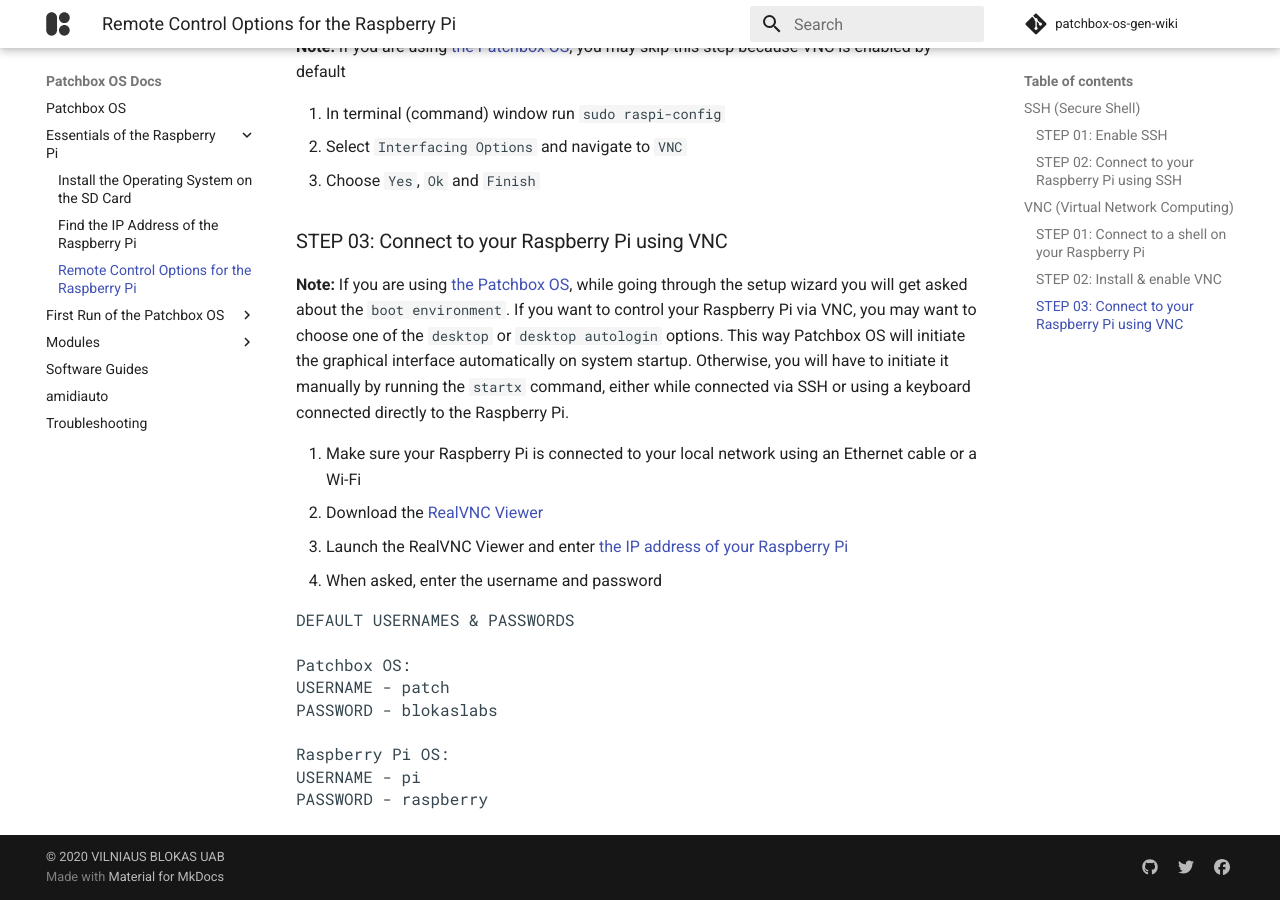
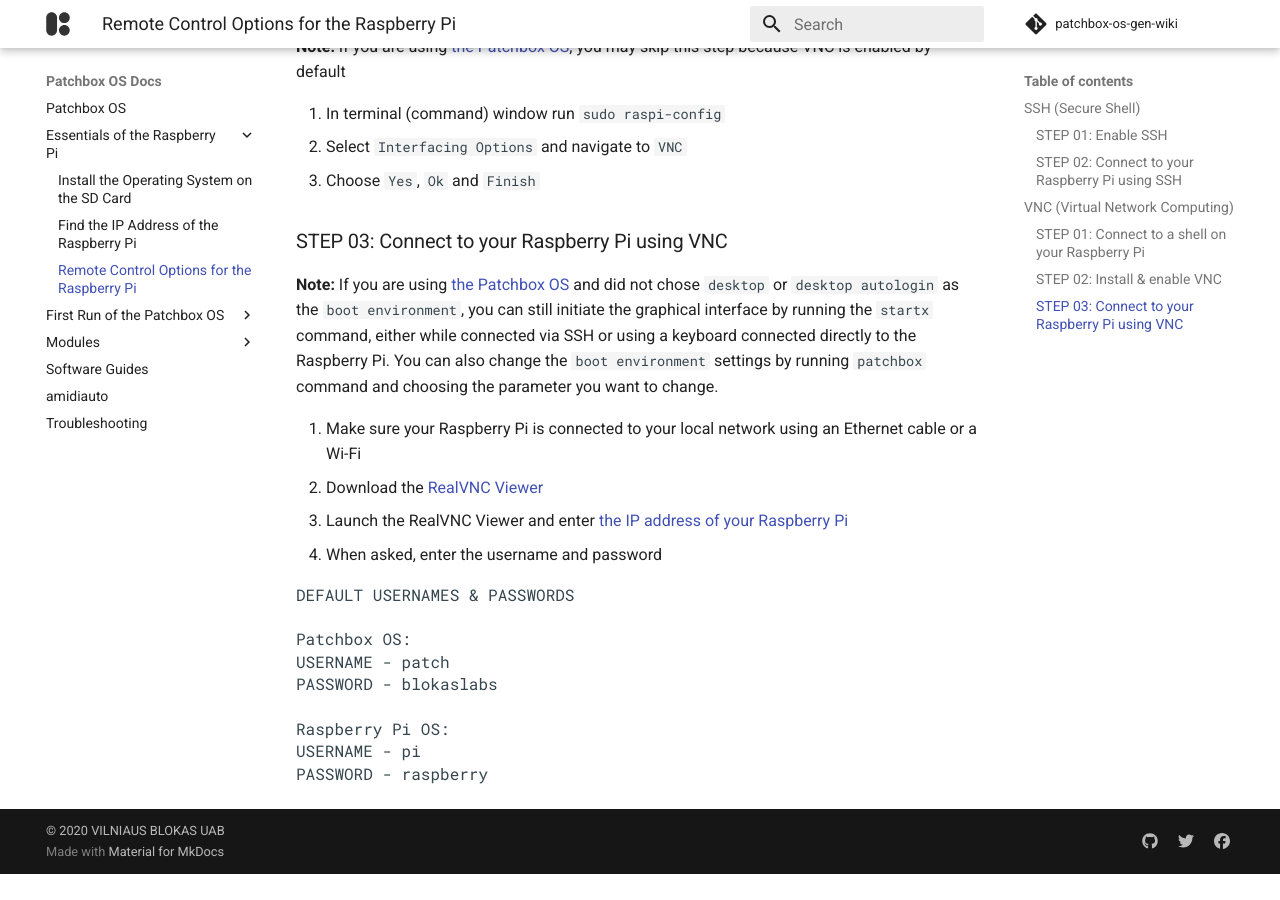
Before and after one commit to BlokasLabs/patchbox-os-docs, an MkDocs documentation site: the page built from docs/RemoteControl.md, in a window 1280 px wide and 900 px high, scrolled down 2262 px. Built offline with MkDocs 1.6.1 and Material for MkDocs 9.7.7, drawn with Linux system fonts in a browser that asks for light colours; comment, search, counter and statistics services are not loaded; old or Windows-style settings are respelled for this version of MkDocs; after the commit the page ends 3136 px from its top, so only the background shows below that.

Commit message:
Edited Note under VNC SETP 03

```diff
--- a/docs/RemoteControl.md
+++ b/docs/RemoteControl.md
@@ -90,7 +90,7 @@ PASSWORD - raspberry
 
 ### STEP 03: Connect to your Raspberry Pi using VNC
 
-**Note:** If you are using <a href="https://blokas.io/patchbox-os/" target="_blank">the Patchbox OS</a>, while going through the setup wizard you will get asked about the `boot environment`. If you want to control your Raspberry Pi via VNC, you may want to choose one of the `desktop` or `desktop autologin` options. This way Patchbox OS will initiate the graphical interface automatically on system startup. Otherwise, you will have to initiate it manually by running the `startx` command, either while connected via SSH or using a keyboard connected directly to the Raspberry Pi.
+**Note:** If you are using <a href="https://blokas.io/patchbox-os/" target="_blank">the Patchbox OS</a> and did not chose `desktop` or `desktop autologin` as the `boot environment`, you can still initiate the graphical interface by running the `startx` command, either while connected via SSH or using a keyboard connected directly to the Raspberry Pi. You can also change the `boot environment` settings by running `patchbox` command and choosing the parameter you want to change.
 
 1. Make sure your Raspberry Pi is connected to your local network using an Ethernet cable or a Wi-Fi
 2. Download the <a href="https://www.realvnc.com/en/connect/download/viewer/" target="_blank">RealVNC Viewer</a>
```
